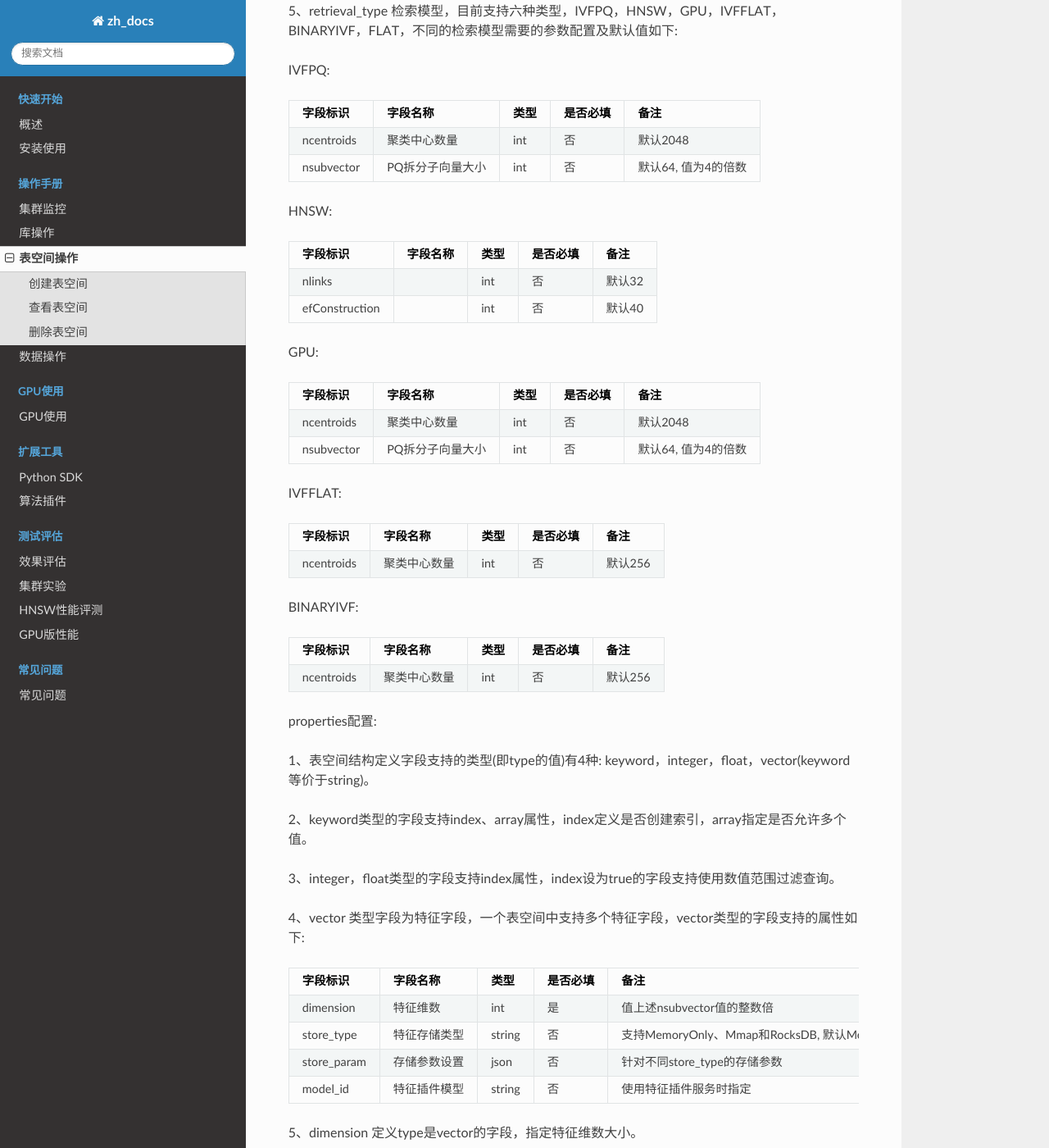
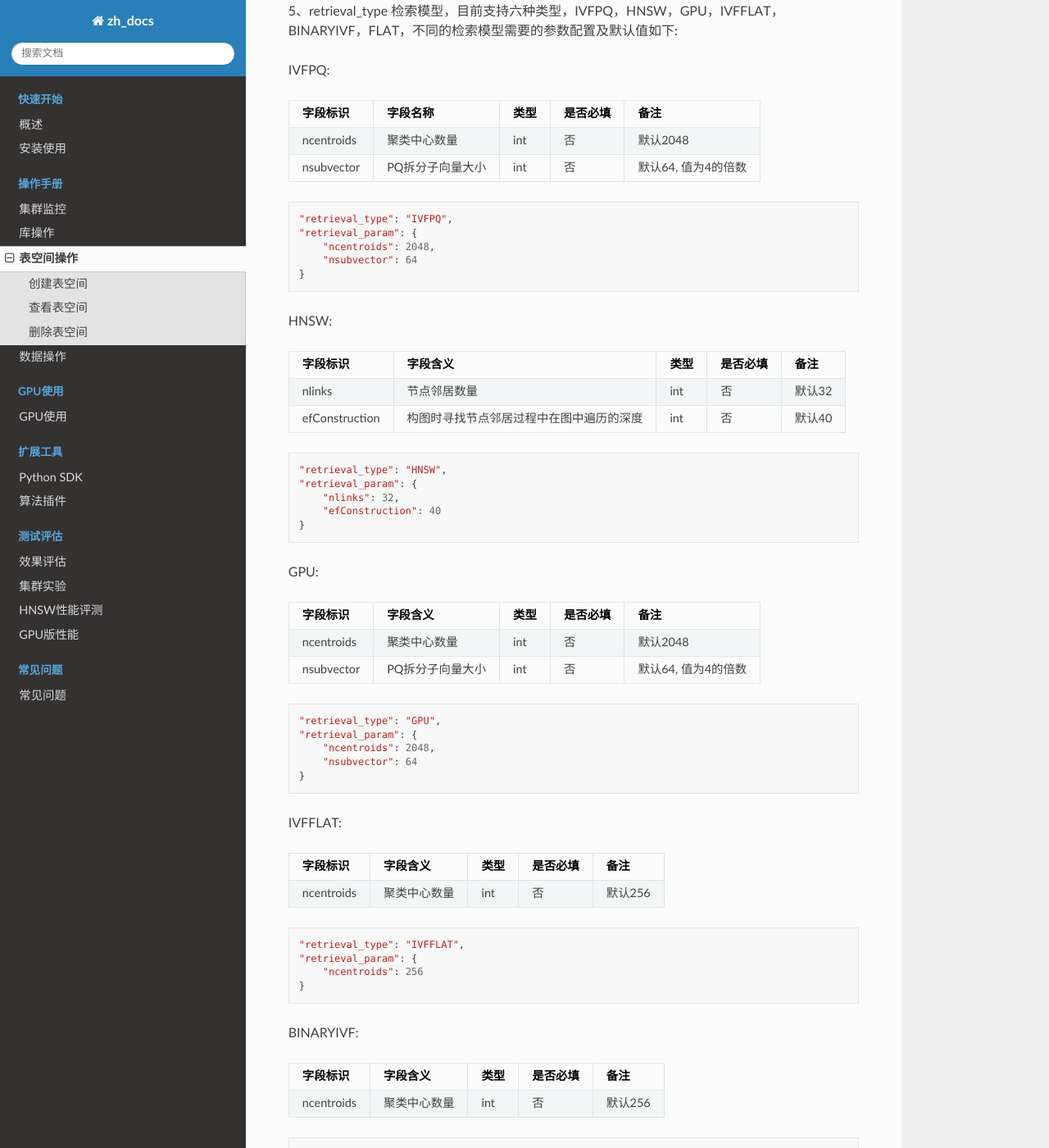
Before and after one commit to nizyun/vs_cn, a Sphinx documentation site: the page built from docs/source/use_op/op_space.rst, in a window 1280 px wide and 1400 px high, scrolled down 2048 px. Shown: the whole window at 82% size. Built offline with Sphinx 7.4.7 and the Read the Docs theme 2.0.0, drawn with Linux system fonts in a browser that asks for light colours; pages that are not in the unit, such as notebooks, are missing from menus; some of the changed text lies outside the part shown.

Commit message:
change space param

```diff
--- a/docs/source/use_op/op_space.rst
+++ b/docs/source/use_op/op_space.rst
@@ -117,41 +117,79 @@ IVFPQ:
 |nsubvector     |PQ拆分子向量大小  |int         |否          |默认64, 值为4的倍数                     |
 +---------------+------------------+------------+------------+----------------------------------------+
 
+::
+
+  "retrieval_type": "IVFPQ",
+  "retrieval_param": {
+      "ncentroids": 2048,
+      "nsubvector": 64
+  }
+
 HNSW:
 
-+---------------+------------------+------------+------------+----------------------------------------+
-|字段标识       |字段名称          |类型        |是否必填    |备注                                    |
-+===============+==================+============+============+========================================+
-|nlinks         |                  |int         |否          |默认32                                  |
-+---------------+------------------+------------+------------+----------------------------------------+
-|efConstruction |                  |int         |否          |默认40                                  |
-+---------------+------------------+------------+------------+----------------------------------------+
++---------------+-----------------------------------------+------------+------------+---------------+
+|字段标识       |字段含义                                 |类型        |是否必填    |备注           |
++===============+=========================================+============+============+===============+
+|nlinks         |节点邻居数量                             |int         |否          |默认32         |
++---------------+-----------------------------------------+------------+------------+---------------+
+|efConstruction |构图时寻找节点邻居过程中在图中遍历的深度 |int         |否          |默认40         |
++---------------+-----------------------------------------+------------+------------+---------------+
+
+::
+
+  "retrieval_type": "HNSW",
+  "retrieval_param": {
+      "nlinks": 32,
+      "efConstruction": 40
+  }
 
 GPU:
 
 +---------------+------------------+------------+------------+----------------------------------------+
-|字段标识       |字段名称          |类型        |是否必填    |备注                                    |
+|字段标识       |字段含义          |类型        |是否必填    |备注                                    |
 +===============+==================+============+============+========================================+
 |ncentroids     |聚类中心数量      |int         |否          |默认2048                                |
 +---------------+------------------+------------+------------+----------------------------------------+
 |nsubvector     |PQ拆分子向量大小  |int         |否          |默认64, 值为4的倍数                     |
 +---------------+------------------+------------+------------+----------------------------------------+
 
+::
+
+  "retrieval_type": "GPU",
+  "retrieval_param": {
+      "ncentroids": 2048,
+      "nsubvector": 64
+  }
+
 IVFFLAT:
 
 +---------------+------------------+------------+------------+----------------------------------------+
-|字段标识       |字段名称          |类型        |是否必填    |备注                                    |
+|字段标识       |字段含义          |类型        |是否必填    |备注                                    |
 +===============+==================+============+============+========================================+
 |ncentroids     |聚类中心数量      |int         |否          |默认256                                 |
 +---------------+------------------+------------+------------+----------------------------------------+
 
+::
+
+  "retrieval_type": "IVFFLAT",
+  "retrieval_param": {
+      "ncentroids": 256
+  }
+
 BINARYIVF:
 
 +---------------+------------------+------------+------------+----------------------------------------+
-|字段标识       |字段名称          |类型        |是否必填    |备注                                    |
+|字段标识       |字段含义          |类型        |是否必填    |备注                                    |
 +===============+==================+============+============+========================================+
 |ncentroids     |聚类中心数量      |int         |否          |默认256                                 |
 +---------------+------------------+------------+------------+----------------------------------------+
+
+::
+
+  "retrieval_type": "IVFFLAT",
+  "retrieval_param": {
+      "ncentroids": 256
+  }
 
 properties配置:
 
```
